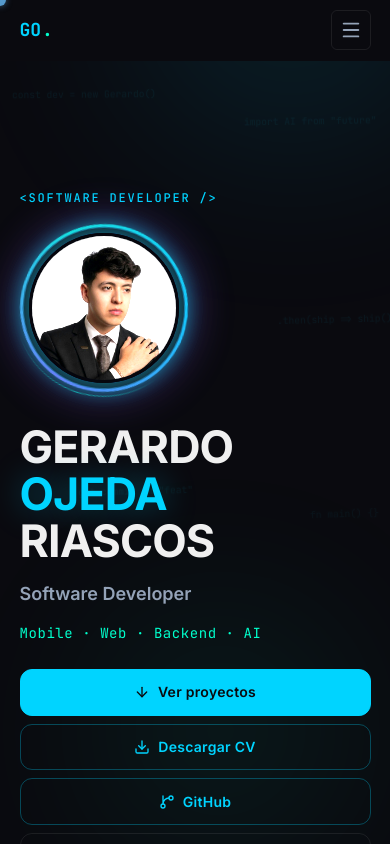
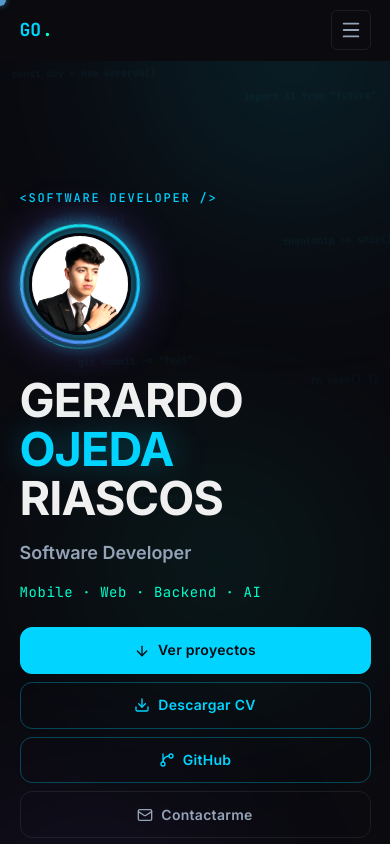
Before and after one commit to gerardoojeda47/portafolio-gerardo-ojeda-, a React (Vite) app in the folder portfolio-web/: page / in a window 390 px wide. Shown: the top 844 px of the page. Built offline with nearby package versions, Linux system fonts and the light colour scheme.

Commit message:
fix: fully responsive Hero — fluid avatar, mobile layout, terminal hide on small screens

```diff
--- a/portfolio-web/src/components/Hero/Hero.css
+++ b/portfolio-web/src/components/Hero/Hero.css
@@ -25,6 +25,8 @@
   gap: var(--spacing-2xl);
   width: 100%;
   padding-block: var(--spacing-section);
+  /* Evita overflow horizontal en móvil */
+  overflow-x: hidden;
 }
 
 /* ── Content column ───────────────────────────────────────── */
@@ -33,8 +35,9 @@
   display: flex;
   flex-direction: column;
   gap: var(--spacing-md);
-  max-width: 680px;
+  /* En móvil ocupa todo el ancho disponible */
   width: 100%;
+  min-width: 0;
 }
 
 /* ── Eyebrow label ────────────────────────────────────────── */
@@ -90,9 +93,11 @@
   display: inline-flex;
   align-items: center;
   justify-content: center;
-  width: 168px;
-  height: 168px;
+  /* Tamaño fluido: 120px en móvil → 168px en desktop */
+  width: clamp(120px, 18vw, 168px);
+  height: clamp(120px, 18vw, 168px);
   margin-bottom: var(--spacing-md);
+  flex-shrink: 0;
 }
 
 /* Anillo giratorio principal — gradiente cónico azul/violeta/cyan */
@@ -108,9 +113,7 @@
     var(--accent-blue)
   );
   animation: avatar-spin 3s linear infinite;
-  /* Padding visual — el "grosor" del anillo */
   padding: 3px;
-  /* Usamos mask para que solo se vea el borde */
   -webkit-mask:
     linear-gradient(#fff 0 0) content-box,
     linear-gradient(#fff 0 0);
@@ -132,12 +135,12 @@
   opacity: 0.7;
 }
 
-/* Foto */
+/* Foto — tamaño fluido igual al wrapper menos el espacio del anillo */
 .hero__avatar {
   position: relative;
   z-index: 2;
-  width: 150px;
-  height: 150px;
+  width: calc(clamp(120px, 18vw, 168px) - 18px);
+  height: calc(clamp(120px, 18vw, 168px) - 18px);
   border-radius: 50%;
   object-fit: cover;
   object-position: center top;
@@ -208,22 +211,9 @@
 }
 
 .hero__cta {
-  /* Inherits .btn + variant classes from global.css */
   padding: 0.7rem 1.4rem;
   font-size: var(--text-sm);
   flex: 0 0 auto;
-}
-
-@media (max-width: 480px) {
-  .hero__ctas {
-    flex-direction: column;
-    width: 100%;
-  }
-
-  .hero__cta {
-    width: 100%;
-    justify-content: center;
-  }
 }
 
 /* ── Scroll hint ──────────────────────────────────────────── */
@@ -385,6 +375,42 @@
    Responsive breakpoints
    ============================================================ */
 
+/* Móvil pequeño: hasta 480px */
+@media (max-width: 480px) {
+  .hero__name {
+    font-size: clamp(2.2rem, 12vw, 3rem);
+    word-break: break-word;
+  }
+
+  .hero__ctas {
+    flex-direction: column;
+    width: 100%;
+  }
+
+  .hero__cta {
+    width: 100%;
+    justify-content: center;
+  }
+
+  /* Terminal se oculta en pantallas muy pequeñas para dar espacio */
+  .hero__terminal-wrapper {
+    display: none;
+  }
+}
+
+/* Móvil medio: 481px–767px */
+@media (min-width: 481px) and (max-width: 767px) {
+  .hero__name {
+    font-size: clamp(2.5rem, 10vw, 3.5rem);
+  }
+
+  /* Terminal aparece pero ocupa todo el ancho */
+  .hero__terminal-wrapper {
+    width: 100%;
+    max-width: 100%;
+  }
+}
+
 /* Tablet: 768px+ — two-column layout */
 @media (min-width: 768px) {
   .hero__inner {
@@ -396,19 +422,25 @@
 
   .hero__content {
     flex: 1 1 0;
+    max-width: 600px;
     min-width: 0;
   }
 
   .hero__terminal-wrapper {
     flex: 0 0 auto;
-    width: clamp(300px, 42%, 520px);
+    width: clamp(280px, 40%, 500px);
+    max-width: 500px;
   }
 }
 
 /* Desktop: 1024px+ */
 @media (min-width: 1024px) {
-  .hero__name {
-    font-size: clamp(4rem, 6vw, 5.5rem);
+  .hero__content {
+    max-width: 640px;
+  }
+
+  .hero__terminal-wrapper {
+    width: clamp(340px, 42%, 520px);
   }
 
   .hero__cta {
@@ -419,6 +451,10 @@
 
 /* Wide: 1280px+ */
 @media (min-width: 1280px) {
+  .hero__content {
+    max-width: 680px;
+  }
+
   .hero__terminal-wrapper {
     width: 520px;
   }
```
